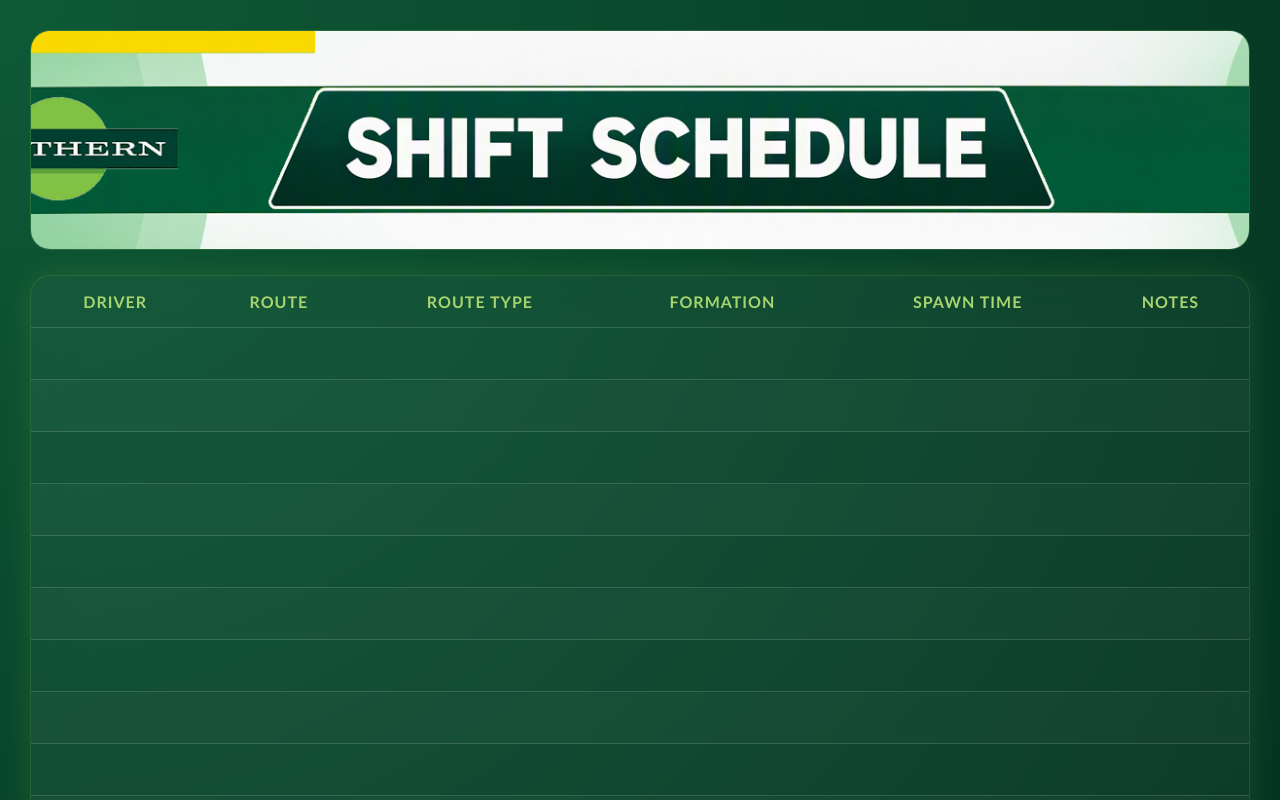
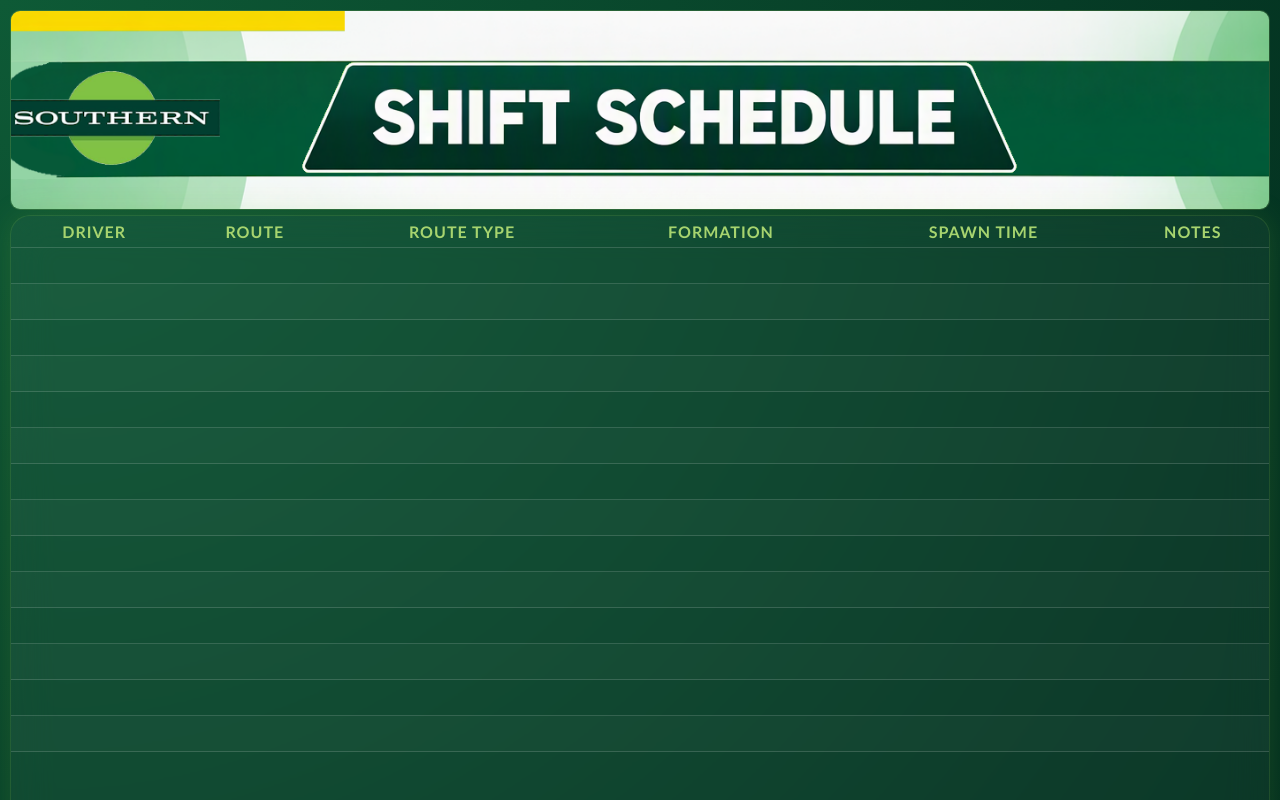
Before and after one commit to martyndyke-max/southern-operations-portal, a plain HTML site: page index.html in a window 1280 px wide. Shown: the top 800 px of the page. Drawn offline with Linux system fonts and the light colour scheme; no server answers.

Commit message:
Refactor CSS styles for layout and design
Updated styles for body, header, and buttons. Adjusted banner height and margin, and modified table padding.

```diff
--- a/style.css
+++ b/style.css
@@ -18,7 +18,7 @@ body{
 
     min-height:100vh;
 
-    padding:30px;
+    padding:10px;
 }
 
 .header{
@@ -63,11 +63,11 @@ button{
 }
 
 .banner{
-    height:220px;
+    height: 200px;
 
-    border-radius:20px;
+    border-radius:10px;
 
-    margin-bottom:25px;
+    margin-bottom:5px;
 
     overflow:hidden;
 
@@ -144,7 +144,7 @@ table{
 th{
     color:#A7D46F;
     text-align:center;
-    padding:16px;
+    padding:6px;
 }
 
 th{
@@ -153,7 +153,7 @@ th{
 }
 
 td{
-    padding:16px;
+    padding:8px;
     text-align:center;
     vertical-align:middle;
     border-top:1px solid rgba(255,255,255,.15);
```
